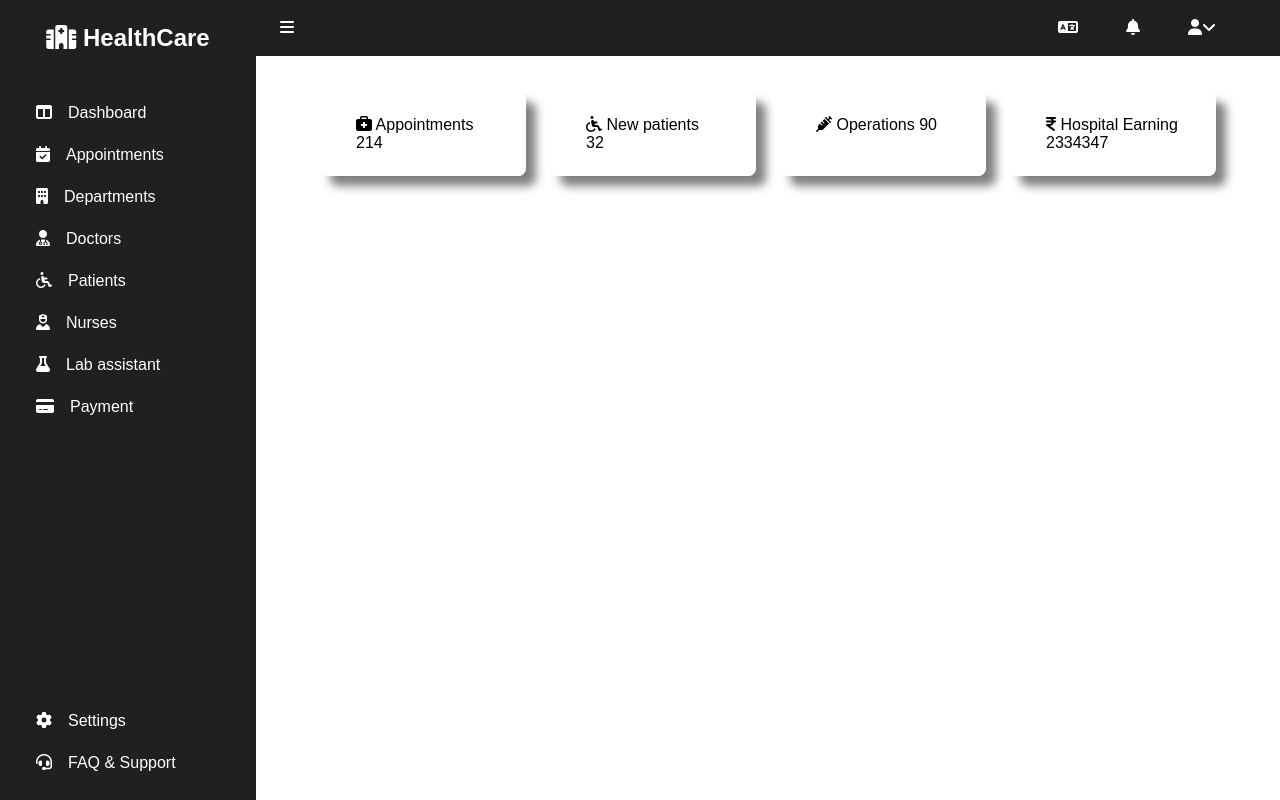
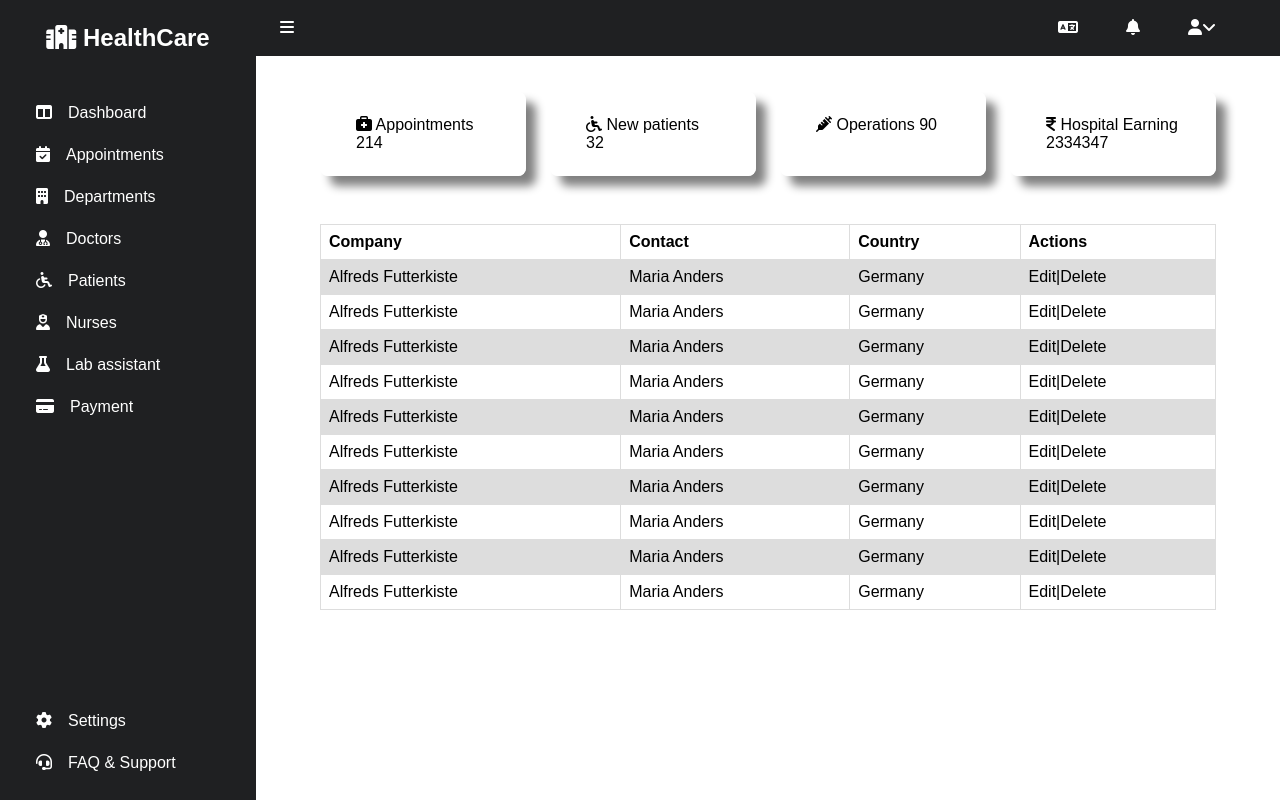
Before and after one commit to Rahul28396/health-care-system, an Angular app: page /dashboard in a window 1280 px wide. Built offline with nearby package versions, Linux system fonts and the light colour scheme.

Commit message:
Added design for last appointment table

```diff
--- a/src/app/dashboard/dashboard/dashboard.component.html
+++ b/src/app/dashboard/dashboard/dashboard.component.html
@@ -27,6 +27,20 @@
     </section>
 
     <section class="dashboard__last-appointments">
+        <table>
+            <tr>
+              <th>Company</th>
+              <th>Contact</th>
+              <th>Country</th>
+              <th>Actions</th>
+            </tr>
+            <tr *ngFor="let item of appointments">
+              <td>Alfreds Futterkiste</td>
+              <td>Maria Anders</td>
+              <td>Germany</td>
+              <td>Edit|Delete</td>
+            </tr>
+          </table>
 
     </section>
 </section>
--- a/src/app/dashboard/dashboard/dashboard.component.scss
+++ b/src/app/dashboard/dashboard/dashboard.component.scss
@@ -13,4 +13,8 @@
         box-shadow: 10px 10px 10px grey;;
     }
 
+    &__last-appointments{
+        margin: 48px 0;
+    }
+
 }
--- a/src/app/dashboard/dashboard/dashboard.component.ts
+++ b/src/app/dashboard/dashboard/dashboard.component.ts
@@ -6,5 +6,5 @@ import { Component } from '@angular/core';
   styleUrls: ['./dashboard.component.scss']
 })
 export class DashboardComponent {
-
+  appointments = new Array(10).fill(1);
 }
--- a/src/styles.scss
+++ b/src/styles.scss
@@ -10,3 +10,19 @@
     padding: 36px 64px;
     width: 100%;
 }
+
+table {
+    font-family: arial, sans-serif;
+    border-collapse: collapse;
+    width: 100%;
+  }
+
+  td, th {
+    border: 1px solid #dddddd;
+    text-align: left;
+    padding: 8px;
+  }
+
+  tr:nth-child(even) {
+    background-color: #dddddd;
+  }
```
